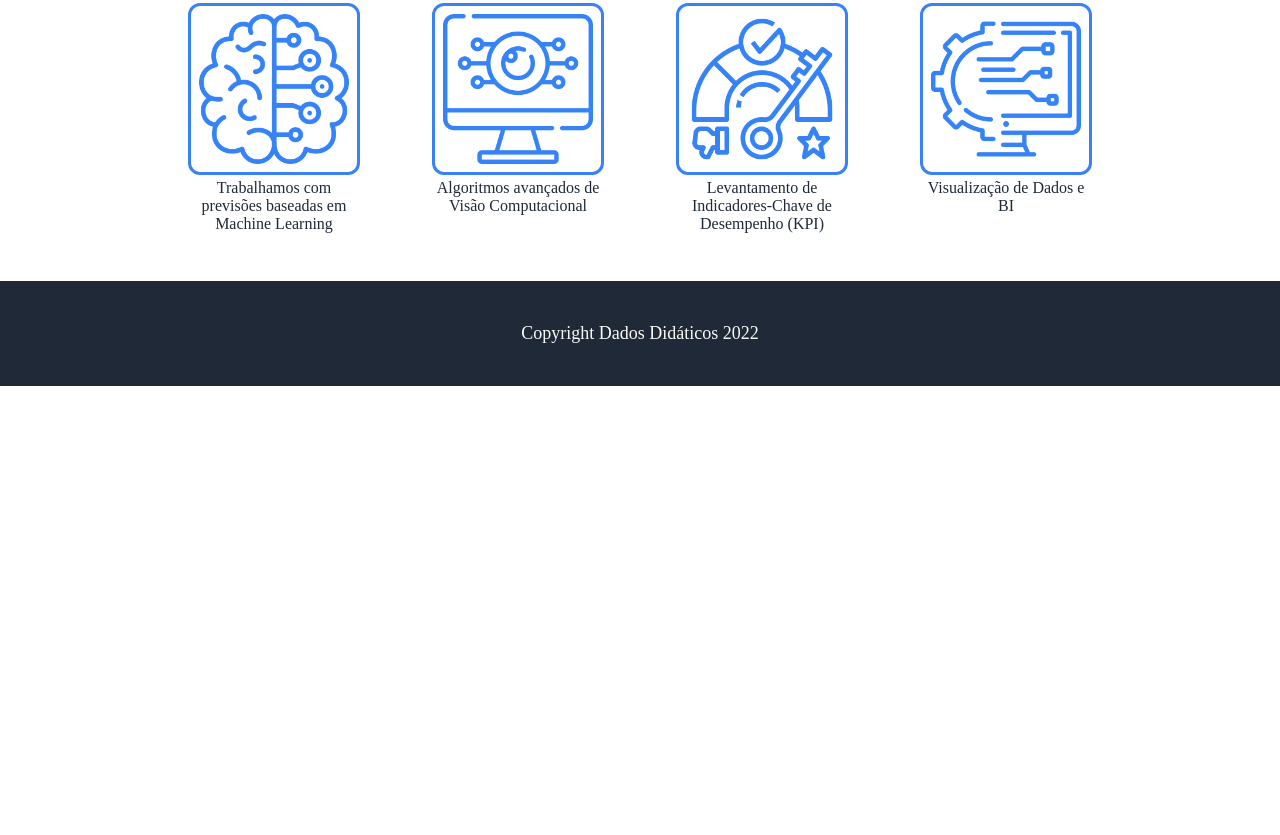
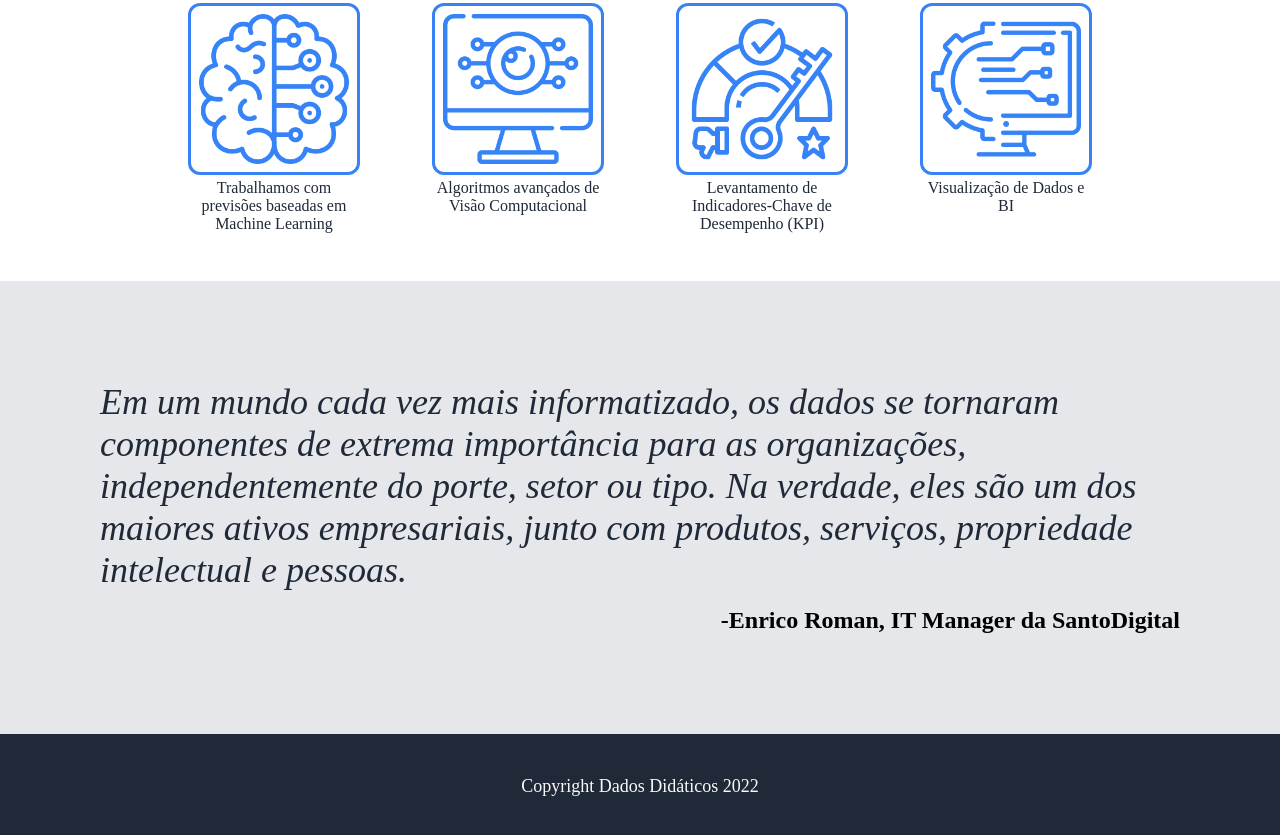
Before and after one commit to dadosdidaticos/odin-landing-page, a plain HTML site: page index.html in a window 1280 px wide. Shown: the part 525-1360 px from the top of the page. Before the commit the page ends 911 px from the top, so only its background shows below. Drawn offline with Linux system fonts and the light colour scheme.

Commit message:
Adição de Citação

```diff
--- a/index.html
+++ b/index.html
@@ -54,6 +54,11 @@
             </div>
         </div>
 
+        <div class="quote">
+            <div class="text">Em um mundo cada vez mais informatizado, os dados se tornaram componentes de extrema importância para as organizações, independentemente do porte, setor ou tipo. Na verdade, eles são um dos maiores ativos empresariais, junto com produtos, serviços, propriedade intelectual e pessoas.</div>
+            <div class="author">-Enrico Roman, IT Manager da SantoDigital</div>
+        </div>
+
         <div class="footer">
             <p>Copyright Dados Didáticos 2022</p>
         </div>
--- a/style.css
+++ b/style.css
@@ -122,10 +122,30 @@ a {
     max-width: 172px;
 }
 
-div.text {
+.text {
     display: flex;
     color: #1F2937;
     justify-content: center;
+}
+
+.quote{
+    background-color: #E5E7EB;
+    padding: 100px;
+}
+
+.quote .text{
+    font-size: 36px;
+    font-style: italic;
+    font-weight:300;
+    color: #1F2937;
+}
+
+.author {
+    text-align: right;
+    font-size: 24px;
+    font-weight: 800;
+    padding-top: 16px;
+
 }
 
 .footer{
```
